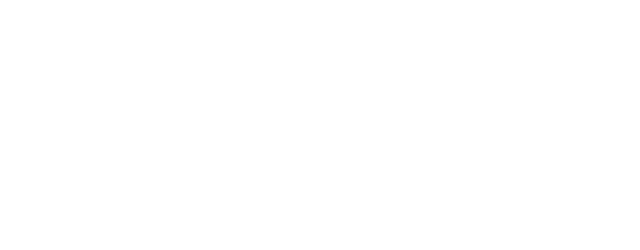
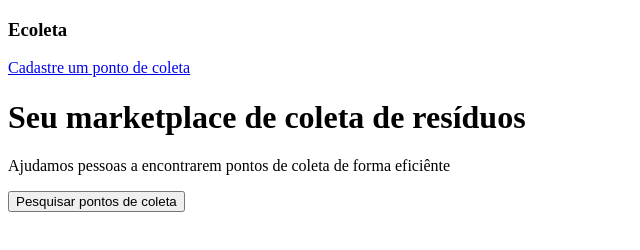
Before and after one commit to CelestinoPedro/RocketSeatOne, a plain HTML site: page index.html in a window 1280 px wide. Shown: the whole page, without its empty margins (0-640 px from the left). Drawn offline with Linux system fonts and the light colour scheme.

Commit message:
Alterações de Index, e inclusão de repositório styles

```diff
--- a/index.html
+++ b/index.html
@@ -3,9 +3,21 @@
 <head>
     <meta charset="UTF-8">
     <meta name="viewport" content="width=device-width, initial-scale=1.0">
-    <title>Document</title>
+    <title>Ecoleta</title>
 </head>
 <body>
 
+    <div>
+        <header>
+            <h3>Ecoleta</h3>
+            <a href="http://google.com.br"> Cadastre um ponto de coleta</a>
+        </header>
+
+        <h1>Seu marketplace de coleta de resíduos</h1>
+        <p>Ajudamos pessoas a encontrarem pontos de coleta de forma eficiênte</p>
+
+        <button>Pesquisar pontos de coleta</button>
+    </div>
+
 </body>
 </html>
```
Also changed, not shown: styles/main.css (added).
